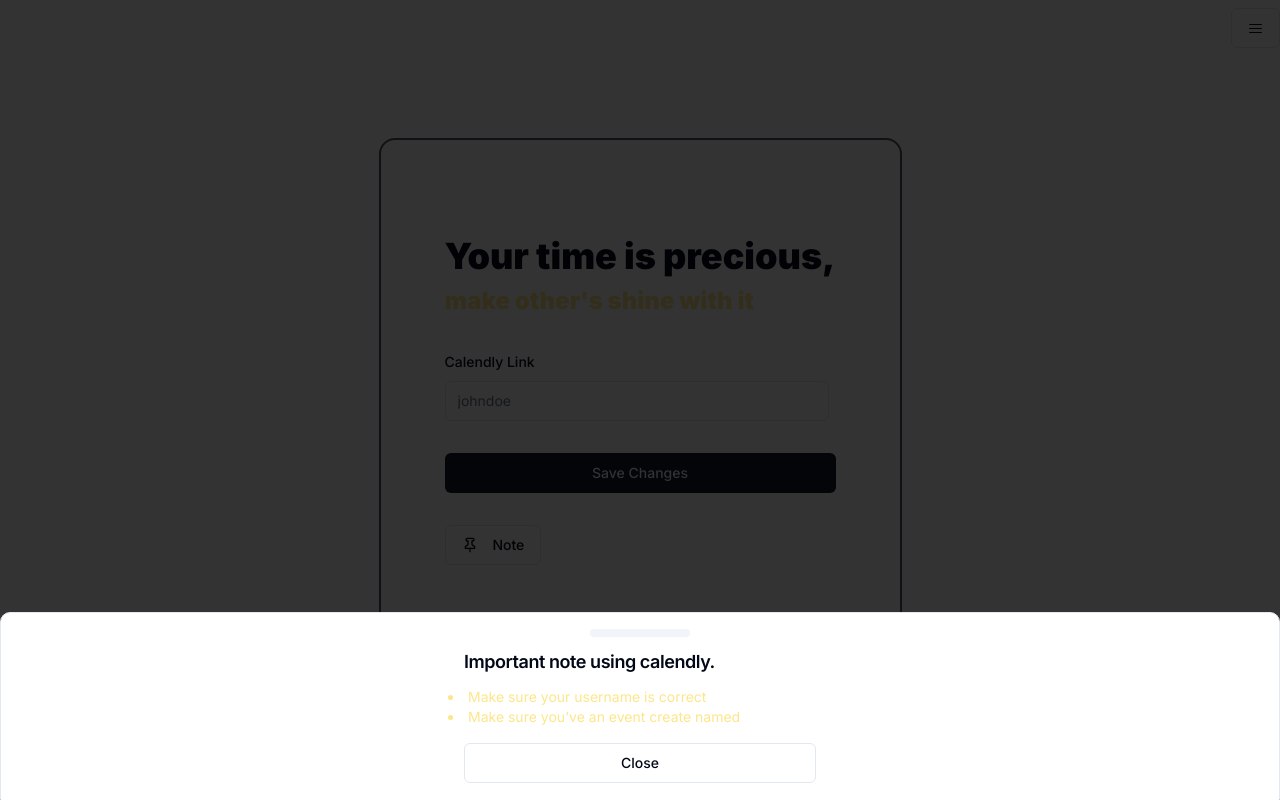
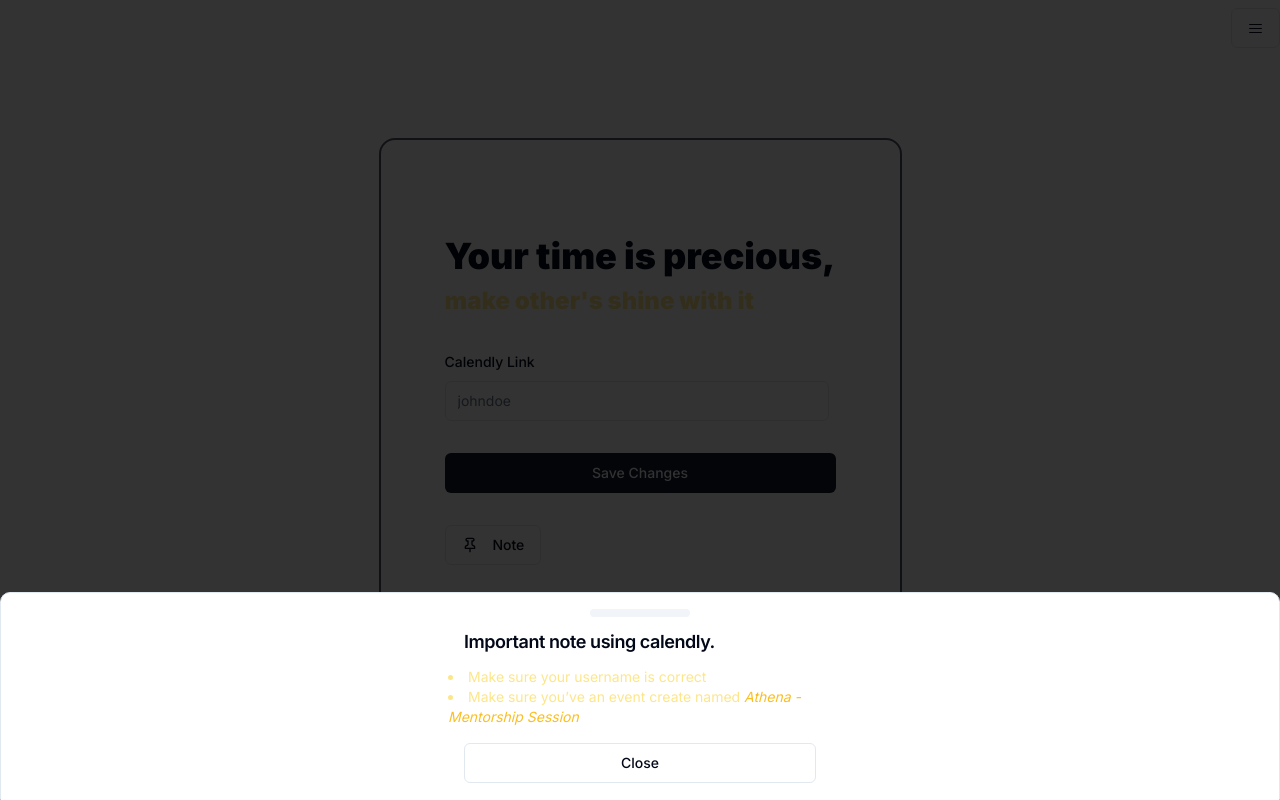
Before and after one commit to powrhouseofthecell/mentor, a Next.js app in the folder mentor-fe/: page /meet in a window 1280 px wide. Both pictures are taken after a click on the button "Note". Built offline with nearby package versions, Linux system fonts and the light colour scheme.

Commit message:
chore: minor change

```diff
--- a/mentor-fe/src/app/meet/page.tsx
+++ b/mentor-fe/src/app/meet/page.tsx
@@ -39,7 +39,7 @@
       });
       if (!response.data.error) {
         toast.success('Link added!');
-        // router.push('/events');
+        router.push('/mentors');
       }
     } catch (error: any) {
       toast.error(`${error.response.data.message}`);
--- a/mentor-fe/src/components/vaul.tsx
+++ b/mentor-fe/src/components/vaul.tsx
@@ -64,7 +64,9 @@
           </DrawerHeader>
           <div className='mentor_details'>
             <li className='text-sm text-amber-200'>Make sure your username is correct</li>
-            <li className='text-sm text-amber-200'>Make sure you&rsquo;ve an event create named</li>
+            <li className='text-sm text-amber-200'>
+              Make sure you&rsquo;ve an event create named <i className='text-amber-400'>Athena - Mentorship Session</i>
+            </li>
           </div>
 
           <DrawerFooter>
```
